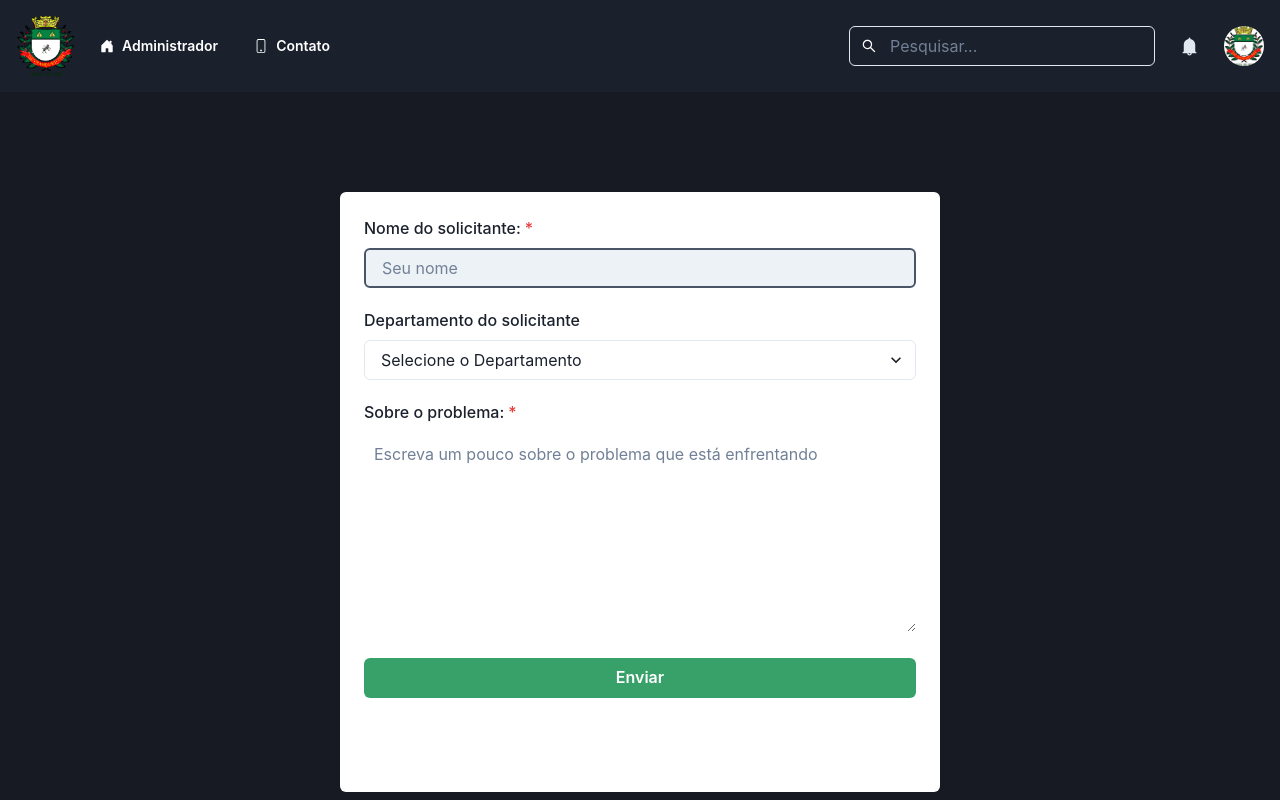
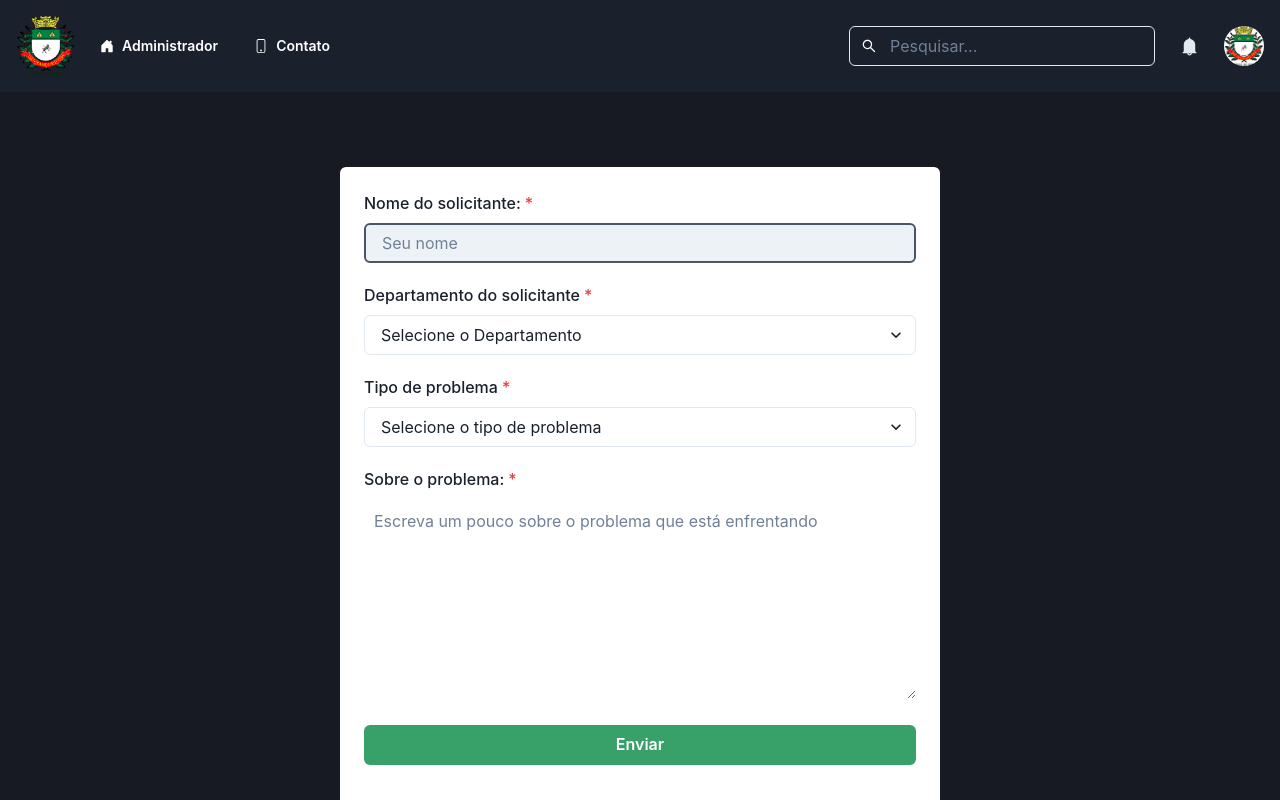
Before and after one commit to MatheusMarcelo01/ITServiceDesk, a React (Create React App) app: page /chamado in a window 1280 px wide. Shown: the top 800 px of the page. Built offline with nearby package versions, Linux system fonts and the light colour scheme.

Commit message:
Update FormCall.js

```diff
--- a/src/Components/Chamado/FormCall.js
+++ b/src/Components/Chamado/FormCall.js
@@ -1,14 +1,5 @@
 import { Formik, Field } from "formik";
-import {
-  Box,
-  Button,
-  Flex,
-  FormControl,
-  FormLabel,
-  Select,
-  Input,
-  VStack,
-} from "@chakra-ui/react";
+import {  Box,  Button,  Flex,  FormControl,  FormLabel,  Select,  Input,  VStack,} from "@chakra-ui/react";
 import axios from "axios";
 
 
@@ -17,30 +8,36 @@ export default function App() {
 
   return (
     <Flex bg="gray.900" align="center" justify="center" h="100vh">
-      <Box bg="white" p={6} rounded="md" w={["90%", 600]} h={["90%", 600]}>
+      <Box bg="white" p={6} rounded="md" w={["90%", 600]} h={["90%", 650]}>
         <Formik
           initialValues={{
             nome: "",
+            tipo: "",
             departamento: "",
             sobre: "",
           }}
           onSubmit={(values, { resetForm }) => {
+            values.data = new Date().toLocaleString(); // Adicionando a data e hora da solicitação
 
-            values.data = new Date().toLocaleString(); // Adicionando a data e hora da solicitação
+            // Verificar o tipo de problema selecionado
+            if (values.tipos === "Problema com softwares (office, sistema, etc.)") {
+              // Se for um problema de software, exibir uma mensagem específica
+              window.alert("Chamado criado com sucesso!\n O profissional que fará seu atendimento é: João Luiz \n Aguarde contato pelo ramal ou Whatsapp!");
+              resetForm();
+              window.location.href = '/' ;
+            } else {
               // Enviar os dados para o servidor usando axios
               axios.post("http://localhost:3001/chamados", values)
                 .then(response => {
                   console.log("Chamado criado com sucesso:", response.data);
-                window.alert("Chamado criado com sucesso!\nEntraremos em contato com seu número de ramal ou WhatsApp em breve!");
+                  window.alert("Chamado criado com sucesso!\n O profissional que fará seu atendimento é: Matheus Marcelo! \n Aguarde contato pelo ramal ou Whatsapp!");
                   resetForm();
                   window.location.href = '/' ;
-
-
-                // Você pode redirecionar o usuário ou realizar outras ações após o sucesso
                 })
                 .catch(error => {
                   console.error("Erro ao criar chamado:", error);
                 });
+            }
           }}
         >
           {({ handleSubmit }) => (
@@ -59,7 +56,7 @@ export default function App() {
                   />
                 </FormControl>
 
-                <FormControl>
+                <FormControl isRequired>
                   <FormLabel>Departamento do solicitante</FormLabel>
                   <Field
                     as={Select}
@@ -110,6 +107,30 @@ export default function App() {
                   </Field>
                 </FormControl>
 
+
+                <FormControl isRequired>
+                  <FormLabel>Tipo de problema</FormLabel>
+                  <Field
+                    as={Select}
+                    id="tipos"
+                    name="tipos"
+                    placeholder="Selecione o tipo de problema"
+                  >
+                      <option>Problema com internet</option>
+                      <option>Problema com sites da internet</option>
+                      <option>Problema com serviço de e-mail</option>
+                      <option>Problema com hardware (computador não liga, não funciona)</option>
+                      <option>Problema com softwares (office, sistema, etc.)</option>
+                      <option>Problema com servidor de arquivos</option>
+                      <option>Problema com impressoras</option>
+                      <option>Outro</option>
+
+
+                  </Field>
+                </FormControl>
+
+
+
                 <FormControl isRequired>
                   <FormLabel>Sobre o problema:</FormLabel>
                   <Field
```
Lines whose indentation alone changed are shown as unchanged.
